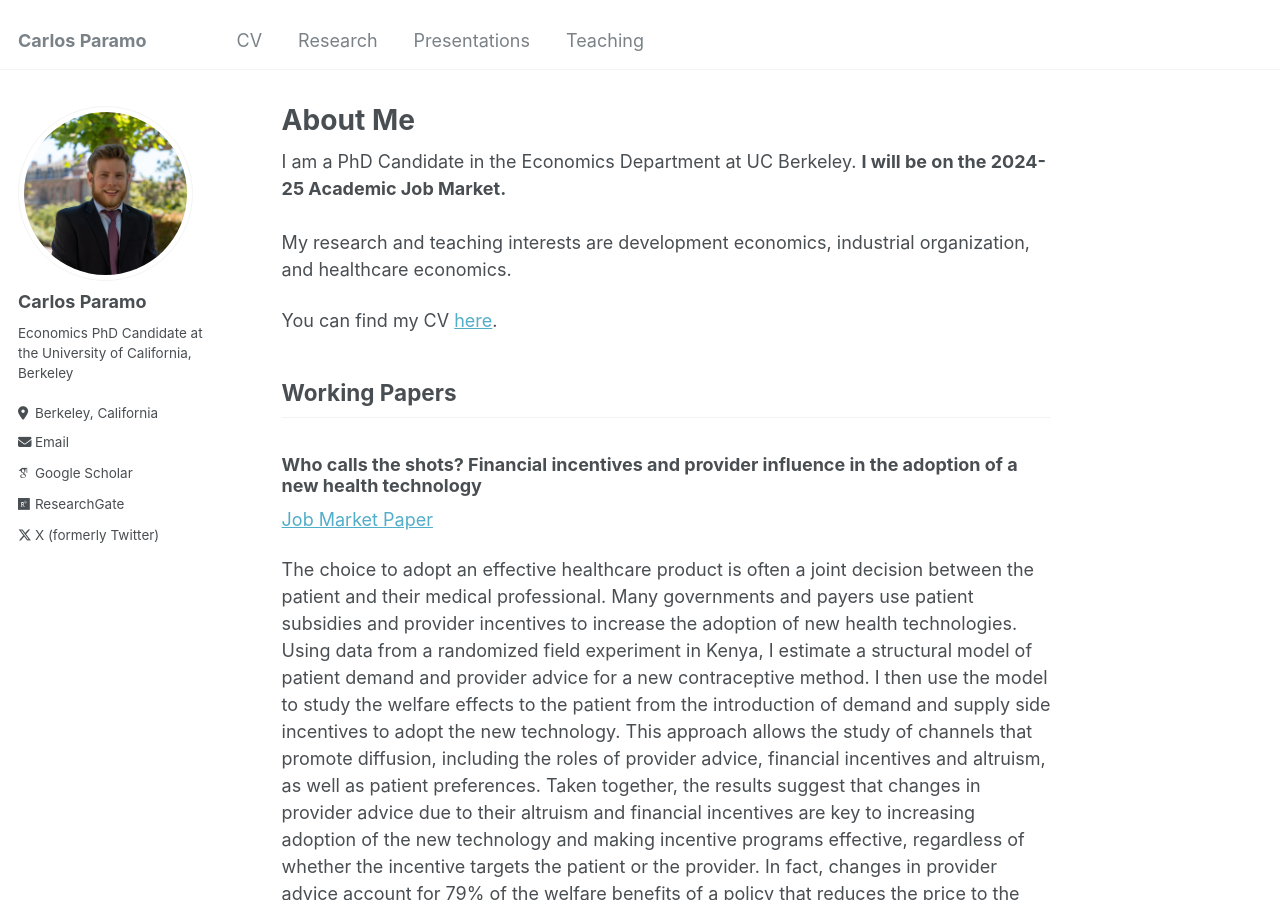
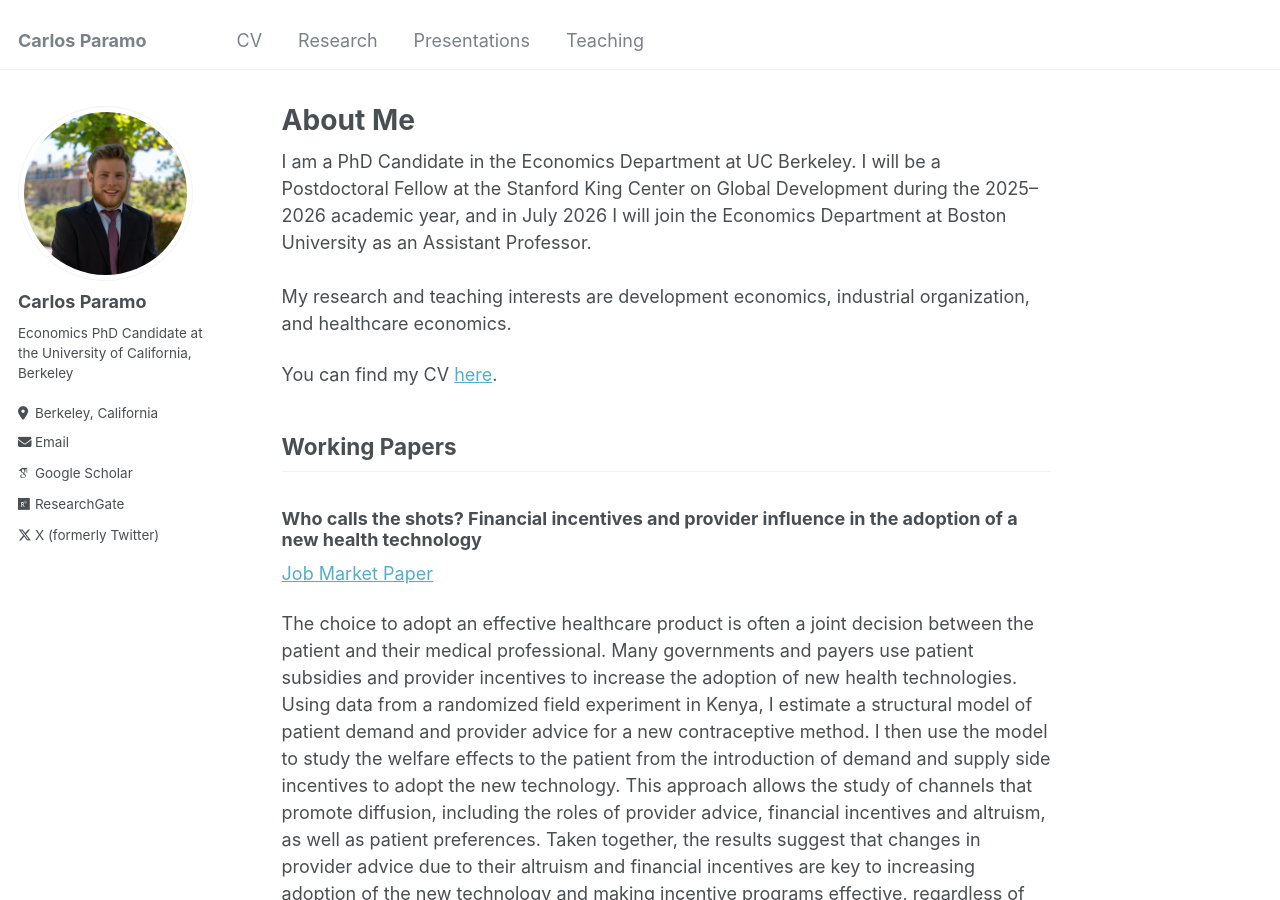
Before and after one commit to paramobrotz/paramobrotz.github.io, a Jekyll site: the page built from _pages/about.md, in a window 1280 px wide and 900 px high. Built offline with Jekyll 4.4.1, drawn with Linux system fonts in a browser that asks for light colours; some web fonts are replaced.

Commit message:
Update about.md

```diff
--- a/_pages/about.md
+++ b/_pages/about.md
@@ -8,7 +8,7 @@ redirect_from:
   - /about.html
 ---
 
-I am a PhD Candidate in the Economics Department at UC Berkeley. **I will be on the 2024-25 Academic Job Market.**
+I am a PhD Candidate in the Economics Department at UC Berkeley. I will be a Postdoctoral Fellow at the Stanford King Center on Global Development during the 2025–2026 academic year, and in July 2026 I will join the Economics Department at Boston University as an Assistant Professor.
 <br clear="right"/>
 <br> My research and teaching interests are development economics, industrial organization, and healthcare economics.
 
```
